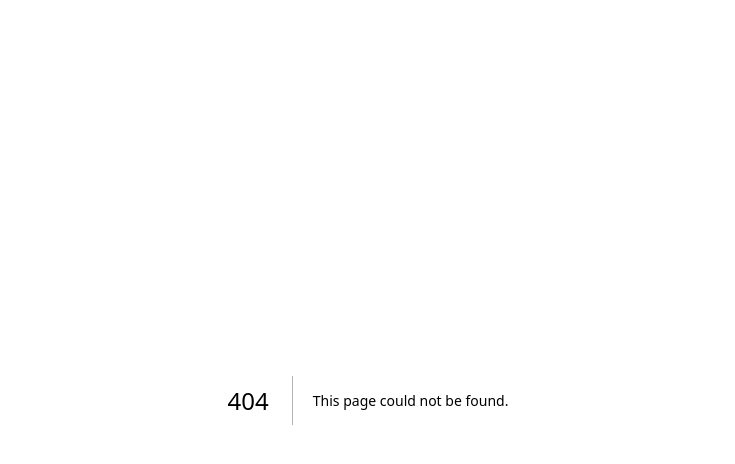
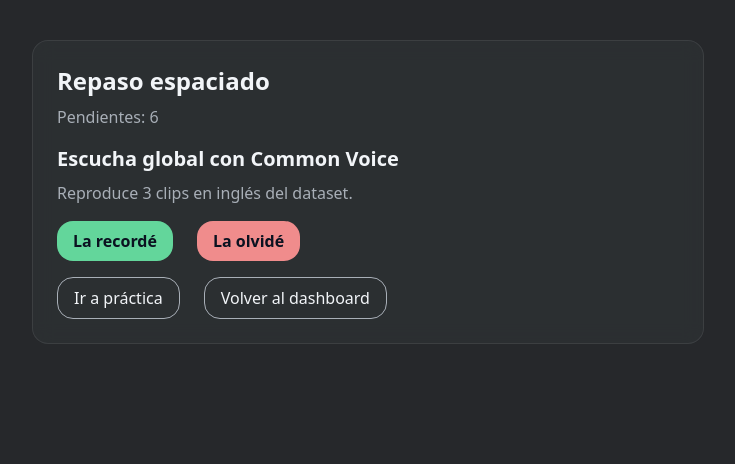
Before and after one commit to JMArangoG/ielts-arion, a Next.js app: page /repaso in a window 1280 px wide. Before the commit this address had no page. Shown: the top 464 px of the page, without its empty margins (272-1007 px from the left). Built offline with nearby package versions, Linux system fonts and the light colour scheme.

Commit message:
feat(M4): repaso espaciado SM-2 lite + PWA básica con manifest y SW

```diff
--- /dev/null
+++ b/public/sw.js
@@ -0,0 +1,23 @@
+// public/sw.js — cache-first del app shell (sin dato personal)
+const CACHE = "arion-v1";
+
+self.addEventListener("install", (e) => {
+  e.waitUntil(caches.open(CACHE).then((c) => c.addAll(["/"])));
+});
+
+self.addEventListener("fetch", (e) => {
+  if (e.request.method !== "GET") return;
+  e.respondWith(
+    caches.match(e.request).then(
+      (r) =>
+        r ||
+        fetch(e.request)
+          .then((res) => {
+            const copia = res.clone();
+            caches.open(CACHE).then((c) => c.put(e.request, copia));
+            return res;
+          })
+          .catch(() => caches.match("/"))
+    )
+  );
+});
--- a/src/app/layout.tsx
+++ b/src/app/layout.tsx
@@ -1,22 +1,25 @@
-// src/app/layout.tsx — Raíz con metadatos y atributos accesibles
+// src/app/layout.tsx — raíz con metadatos PWA y registro de SW
 import type { Metadata } from "next";
 import "./globals.css";
+import SwRegister from "./sw-register";
 
-// Metadatos coherentes con el producto (SEO y lectores de pantalla).
 export const metadata: Metadata = {
-  title: "ielts-arion · Preparación gratuita IELTS",
-  description:
-    "Preparación gratuita para IELTS con IA adaptativa y pedagogía autogestionada para adultos con TDAH. Sistema de diseño ARION.",
+  title: "ielts-arion",
+  description: "Preparación gratuita e inclusiva para IELTS",
+  manifest: "/manifest.webmanifest",
 };
 
-// lang="es": obligatorio WCAG 3.1.1 (idioma de página para lectores de pantalla).
-// Sin next/font: tipografía de sistema = 0 requests extra (rendimiento LCP).
-export default function RootLayout({
-  children,
-}: Readonly<{ children: React.ReactNode }>) {
+export const viewport = {
+  themeColor: "#26282B",
+};
+
+export default function RootLayout({ children }: { children: React.ReactNode }) {
   return (
     <html lang="es">
-      <body className="antialiased">{children}</body>
+      <body>
+        {children}
+        <SwRegister />
+      </body>
     </html>
   );
 }
--- /dev/null
+++ b/src/app/repaso/page.tsx
@@ -0,0 +1,80 @@
+// src/app/repaso/page.tsx — M4: sesión diaria de repaso espaciado
+"use client";
+
+import { useEffect, useState } from "react";
+import Link from "next/link";
+import { PRACTICA } from "@/data/practica-bank";
+import { cargarSRS, guardarSRS, repasar, vencidas, type TarjetaSRS } from "@/lib/srs";
+
+export default function Repaso() {
+  const [srs, setSrs] = useState<TarjetaSRS[]>([]);
+  const [cola, setCola] = useState<string[]>([]);
+
+  useEffect(() => {
+    const t = cargarSRS();
+    // eslint-disable-next-line react-hooks/set-state-in-effect
+    setSrs(t);
+    // eslint-disable-next-line react-hooks/set-state-in-effect
+    setCola(vencidas(t, PRACTICA.map((p) => p.id)).slice(0, 6)); // sesión máx. 6
+  }, []);
+
+  const responder = (id: string, recordada: boolean) => {
+    const nuevo = repasar(srs, id, recordada);
+    setSrs(nuevo);
+    guardarSRS(nuevo);
+    setCola((c) => c.filter((x) => x !== id));
+  };
+
+  const actual = cola[0] ? PRACTICA.find((p) => p.id === cola[0]) : undefined;
+
+  return (
+    <main className="min-h-screen px-edge py-stack-xl">
+      <section className="mx-auto max-w-2xl">
+        <div className="glass-panel p-stack-lg">
+          <h1 className="text-2xl font-semibold text-arion-text">Repaso espaciado</h1>
+          {actual ? (
+            <>
+              <p className="mt-stack-sm text-arion-muted">Pendientes: {cola.length}</p>
+              <h2 className="mt-stack-md text-xl font-semibold text-arion-text">{actual.titulo}</h2>
+              <p className="mt-stack-sm text-arion-muted">{actual.instrucciones[0]}</p>
+              <div className="mt-stack-md flex flex-wrap gap-gutter">
+                <button
+                  type="button"
+                  onClick={() => responder(actual.id, true)}
+                  className="rounded-panel bg-arion-success px-stack-md py-stack-sm font-semibold text-arion-on-primary"
+                >
+                  La recordé
+                </button>
+                <button
+                  type="button"
+                  onClick={() => responder(actual.id, false)}
+                  className="rounded-panel bg-arion-danger px-stack-md py-stack-sm font-semibold text-arion-on-primary"
+                >
+                  La olvidé
+                </button>
+              </div>
+            </>
+          ) : (
+            <p className="mt-stack-md text-arion-muted">
+              Sin repasos pendientes hoy. Vuelve mañana o practica nuevas actividades.
+            </p>
+          )}
+          <div className="mt-stack-md flex flex-wrap gap-gutter">
+            <Link
+              href="/practica"
+              className="rounded-panel border border-arion-muted px-stack-md py-stack-sm text-arion-text hover:border-arion-primary"
+            >
+              Ir a práctica
+            </Link>
+            <Link
+              href="/dashboard"
+              className="rounded-panel border border-arion-muted px-stack-md py-stack-sm text-arion-text hover:border-arion-primary"
+            >
+              Volver al dashboard
+            </Link>
+          </div>
+        </div>
+      </section>
+    </main>
+  );
+}
--- /dev/null
+++ b/src/app/sw-register.tsx
@@ -0,0 +1,16 @@
+// src/app/sw-register.tsx — registro del service worker (solo cliente y producción)
+"use client";
+
+import { useEffect } from "react";
+
+export default function SwRegister() {
+  useEffect(() => {
+    // En dev el SW interfiere con HMR; solo producción
+    if (process.env.NODE_ENV === "production" && "serviceWorker" in navigator) {
+      navigator.serviceWorker.register("/sw.js").catch(() => {
+        // fallo de SW no rompe la app (progresivo)
+      });
+    }
+  }, []);
+  return null;
+}
--- /dev/null
+++ b/src/lib/srs.ts
@@ -0,0 +1,43 @@
+// src/lib/srs.ts — M4: repaso espaciado (SM-2 lite) con almacenamiento local
+// Sin backend: el progreso vive solo en el dispositivo (Ley 1581 de 2012).
+
+export type TarjetaSRS = {
+  id: string;
+  intervalo: number; // días hasta el próximo repaso
+  vence: string; // fecha ISO
+};
+
+export const CLAVE_SRS = "arion:srs";
+
+const MS_DIA = 86_400_000;
+
+export function cargarSRS(): TarjetaSRS[] {
+  try {
+    return JSON.parse(localStorage.getItem(CLAVE_SRS) ?? "[]") as TarjetaSRS[];
+  } catch {
+    return []; // dato corrupto → inicio limpio (robustez)
+  }
+}
+
+export function guardarSRS(t: TarjetaSRS[]) {
+  localStorage.setItem(CLAVE_SRS, JSON.stringify(t));
+}
+
+// Regla pedagógica: recordada → intervalo x2; olvidada → vuelve a 1 día
+export function repasar(t: TarjetaSRS[], id: string, recordada: boolean): TarjetaSRS[] {
+  const existe = t.find((x) => x.id === id);
+  const intervalo = existe
+    ? recordada ? Math.max(1, existe.intervalo * 2) : 1
+    : recordada ? 2 : 1;
+  const vence = new Date(Date.now() + intervalo * MS_DIA).toISOString();
+  return [...t.filter((x) => x.id !== id), { id, intervalo, vence }];
+}
+
+// Tarjetas vencidas + nuevas (máximo 6 por sesión: carga cognitiva TDAH)
+export function vencidas(t: TarjetaSRS[], ids: string[]): string[] {
+  const hoy = Date.now();
+  const enSistema = new Set(t.map((x) => x.id));
+  const nuevas = ids.filter((id) => !enSistema.has(id));
+  const porVencer = t.filter((x) => new Date(x.vence).getTime() <= hoy).map((x) => x.id);
+  return [...porVencer, ...nuevas];
+}
```
Also changed, not shown: public/manifest.webmanifest (added).
